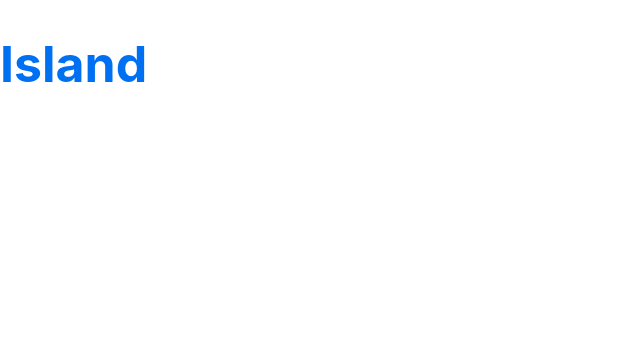
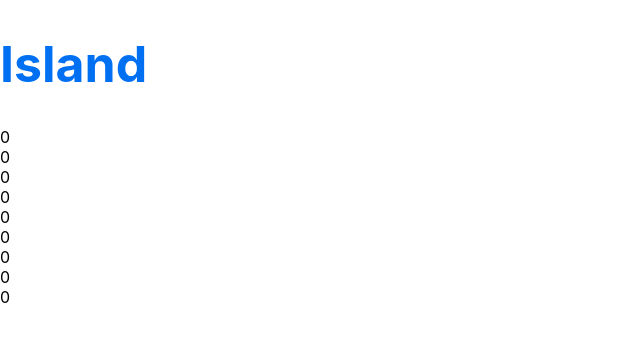
Before and after one commit to dtaborda/islands, a Next.js app: page / in a window 1280 px wide. Shown: the top 342 px of the page, without its empty margins (0-640 px from the left). Built offline with nearby package versions, Linux system fonts and the light colour scheme.

Commit message:
creating Island dashboard UI structure

```diff
--- /dev/null
+++ b/components/Cell.tsx
@@ -0,0 +1,13 @@
+import React from 'react'
+
+export interface CellProps {
+  data: string
+}
+
+export function Cell(props: CellProps) {
+  const { data } = props
+
+  return (
+    <div>{data}</div>
+  )
+}
--- /dev/null
+++ b/components/Dashboard.tsx
@@ -0,0 +1,18 @@
+import React from 'react'
+import { Grid, GridProps } from './Grid';
+
+export interface DashboardProps {
+  axlesX: number
+  axlesY: number
+}
+
+export function Dashboard(props: DashboardProps) {
+  const {
+    axlesX,
+    axlesY,
+  } = props
+
+  const cells = Array(3).fill(Array(3).fill(0));
+
+  return <Grid cells={cells} />
+}
--- /dev/null
+++ b/components/Grid.tsx
@@ -0,0 +1,22 @@
+import React from 'react'
+import { Cell } from './Cell';
+
+export interface GridProps {
+  cells: string[][]
+}
+
+export function Grid(props: GridProps) {
+  const { cells } = props
+
+  const renderCells = () => (
+    cells.map((axlesX: string[], indexY: number) => (
+      axlesX.map((axis: string, indexX: number) => (
+        <Cell key={`${indexY}-${indexX}`} data={axis} />
+      ))
+    ))
+  )
+
+  return (
+    <div>{renderCells()}</div>
+  )
+}
--- /dev/null
+++ b/components/index.ts
@@ -0,0 +1,3 @@
+export * from './Dashboard'
+export * from './Cell'
+export * from './Grid'
--- a/pages/index.tsx
+++ b/pages/index.tsx
@@ -1,5 +1,7 @@
 import Head from 'next/head'
 import styled from 'styled-components'
+
+import { Dashboard, DashboardProps } from '../components';
 
 const Title = styled.h1`
   font-size: 50px;
@@ -7,6 +9,11 @@ const Title = styled.h1`
 `
 
 export default function Home() {
+
+  const gridProps: DashboardProps = {
+    axlesX: 2, axlesY: 4
+  }
+
   return (
     <>
       <Head>
@@ -16,6 +23,7 @@ export default function Home() {
       </Head>
       <div>
         <Title>Island</Title>
+        <Dashboard {...gridProps} />
       </div>
     </>
   )
```
